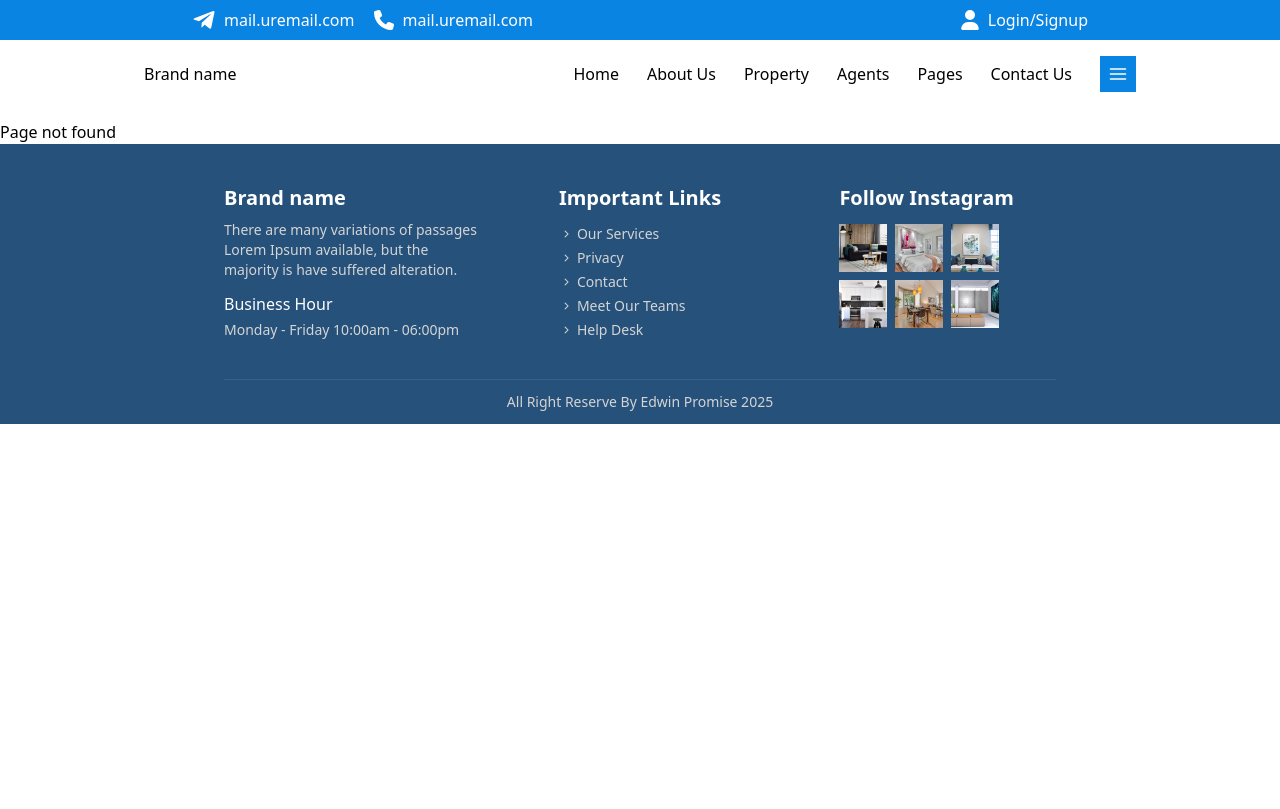
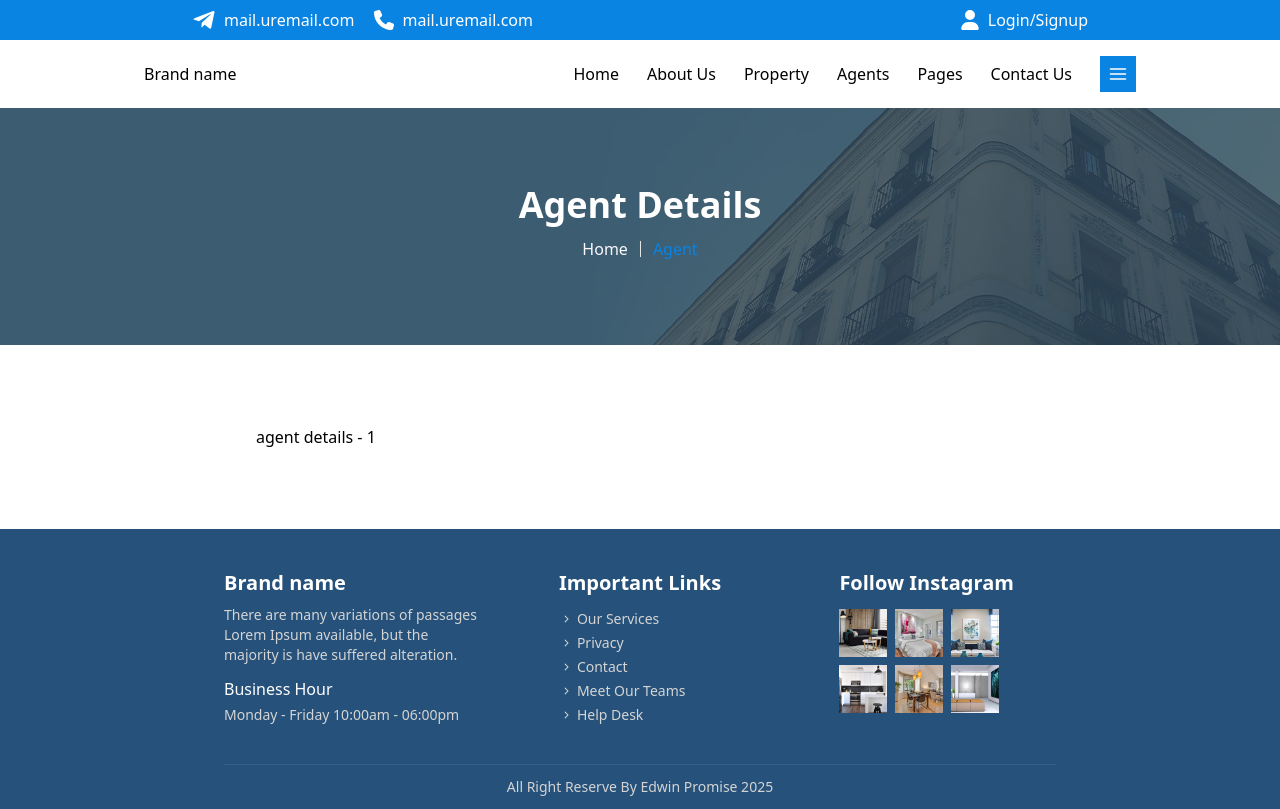
Before and after one commit to Promzy004/real-estate, a React (Vite) app: page /agent/1 in a window 1280 px wide. Built offline with nearby package versions, Linux system fonts and the light colour scheme.

Commit message:
agent details page added

```diff
--- a/src/App.jsx
+++ b/src/App.jsx
@@ -6,6 +6,7 @@ import Error404 from "./pages/error404"
 import Footer from "./compoents/footer"
 import Properties from "./pages/properties"
 import PropertyDetails from "./pages/propertyDetails"
+import AgentDetails from "./pages/agentDetails"
 
 
 function App() {
@@ -18,6 +19,7 @@ function App() {
         <Route path="/agents" element={<Agents />} />
         <Route path="/properties" element={<Properties />} />
         <Route path="/property/:id" element={<PropertyDetails />} />
+        <Route path="/agent/:id" element={<AgentDetails />} />
         <Route path="*" element={<Error404 />} />
       </Routes>
       <Footer />
--- a/src/compoents/cards/agentCard.jsx
+++ b/src/compoents/cards/agentCard.jsx
@@ -1,9 +1,18 @@
 import { FaInstagram, FaLinkedin, FaPinterest } from "react-icons/fa";
 import agent1 from "../../assets/images/agents/agent1.png";
+import { useNavigate } from "react-router-dom";
 
-const AgentCard = ({image = agent1, name, instagram, linkendIn, pinterest}) => {
+const AgentCard = ({image = agent1, name, instagram, linkendIn, pinterest, id}) => {
+
+    const navigate = useNavigate()
+
+    const handleClick = () => {
+        navigate(`/agent/${id}`);
+        window.scrollTo(0, 0);
+    }
+
     return (
-        <div className="sm:w-full w-[90%] hover:border-primaryColor bg-white border rounded-md cursor-pointer drop-shadow-md flex flex-col items-center gap-3 py-10 hover:scale-105 duration-500">
+        <div onClick={handleClick} className="sm:w-full w-[90%] hover:border-primaryColor bg-white border rounded-md cursor-pointer drop-shadow-md flex flex-col items-center gap-3 py-10 hover:scale-105 duration-500">
             <img src={image} alt="agent image" loading="lazy" className="h-20 w-20 rounded-full" />
             <div className="flex flex-col items-center gap-1">
                 <h2 className="text-base font-medium">{name}</h2>
--- a/src/pages/agent.jsx
+++ b/src/pages/agent.jsx
@@ -22,7 +22,7 @@ const Agents = () => {
             <div className="flex flex-col gap-12 justify-center items-center md:py-20 py-14">
                 <div className="lg:w-[70%] md:w-[80%] sm:w-[75%] w-[90%] grid md:grid-cols-3 sm:grid-cols-2 lg:gap-7 grid-cols-1 justify-items-center items-center sm:gap-4 gap-8">
                     {agents.slice(0, agentIndex).map((agent, index) => (
-                        <AgentCard key={index} image={agent.image} name={agent.name} instagram={agent.instagram} linkendIn={agent.linkedIn} pinterest={agent.pinterest} />
+                        <AgentCard id={agent.id} key={index} image={agent.image} name={agent.name} instagram={agent.instagram} linkendIn={agent.linkedIn} pinterest={agent.pinterest} />
                     ))}
                 </div>
                 <div className="flex gap-10">
--- /dev/null
+++ b/src/pages/agentDetails.jsx
@@ -0,0 +1,18 @@
+import { useParams } from "react-router-dom";
+import PagesHero from "../compoents/pagesHero";
+
+const AgentDetails = () => {
+
+    const { id } = useParams()
+
+    return (
+        <div>
+            <PagesHero title='Agent Details' page='Agent' />
+            <div className="md:py-20 py-14 lg:w-[60%] md:w-[80%] sm:w-[75%] w-[90%] mx-auto">
+                agent details - {id}
+            </div>
+        </div>
+    );
+}
+
+export default AgentDetails;
--- a/src/pages/home.jsx
+++ b/src/pages/home.jsx
@@ -115,7 +115,7 @@ const Home = () => {
                 <Headings title={headings[1]['title']} desc={headings[1]['desc']} />
                 <div className="lg:w-[70%] md:w-[80%] sm:w-[75%] w-[90%] grid md:grid-cols-3 sm:grid-cols-2 lg:gap-7 grid-cols-1 justify-items-center items-center sm:gap-4 gap-8">
                     {agents.slice(0, 3).map((agent, index) => (
-                        <AgentCard key={index} image={agent.image} name={agent.name} instagram={agent.instagram} linkendIn={agent.linkedIn} pinterest={agent.pinterest} />
+                        <AgentCard id={agent.id} key={index} image={agent.image} name={agent.name} instagram={agent.instagram} linkendIn={agent.linkedIn} pinterest={agent.pinterest} />
                     ))}
                 </div>
                 <button className="bg-primaryColor duration-300 hover:text-white/70 text-white px-6 py-3 text-sm" onClick={() => navigate('/agents')}>See All Agents</button>
```
